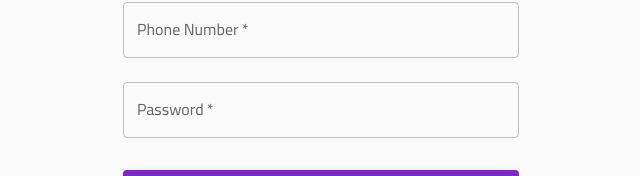
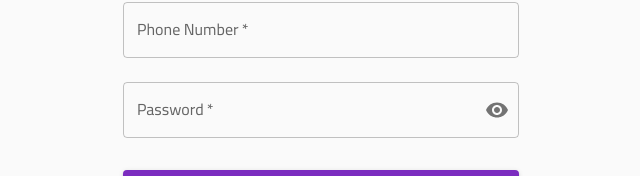
Before and after one commit to mouaztaloo00/Doctors, a React (Create React App) app: page /login in a window 1280 px wide. Shown: the part 138-314 px from the top of the page, without its empty margins (319-959 px from the left). Built offline with nearby package versions, Linux system fonts and the light colour scheme; no server answers.

Commit message:
show password

```diff
--- a/src/pages/Login.js
+++ b/src/pages/Login.js
@@ -1,6 +1,7 @@
 import React, { useEffect, useState } from 'react';
 import axios from 'axios';
-import { Snackbar, TextField, Button, Alert, Container, Typography, Box } from '@mui/material';
+import { Snackbar, TextField, Button, Alert, Container, Typography, Box, IconButton, InputAdornment } from '@mui/material';
+import { Visibility, VisibilityOff } from '@mui/icons-material';
 import { useNavigate } from 'react-router-dom';
 import { messaging, getToken } from '../firebase';
 
@@ -8,6 +9,13 @@
   const apiBaseUrl = process.env.REACT_APP_API_BASE_URL;
 
   const [fcmToken, setFcmToken] = useState(null);
+  const [phoneNumber, setPhoneNumber] = useState('');
+  const [password, setPassword] = useState('');
+  const [showPassword, setShowPassword] = useState(false);
+  const [snackbarOpen, setSnackbarOpen] = useState(false);
+  const [snackbarMessage, setSnackbarMessage] = useState('');
+  const [snackbarSeverity, setSnackbarSeverity] = useState('success');
+  const navigate = useNavigate();
 
   useEffect(() => {
     getToken(messaging, { vapidKey: 'BPSaMt94J9JyYBN7nby_r0sEkZoPPodtQDh0629OFjJnqXPeVfKSuAl0MuE4MwuR54ecXEvHGWBUcabXHPsiEHE' })
@@ -23,13 +31,6 @@
         console.log('An error occurred while retrieving token. ', err);
       });
   }, []);
-
-  const [phoneNumber, setPhoneNumber] = useState('');
-  const [password, setPassword] = useState('');
-  const [snackbarOpen, setSnackbarOpen] = useState(false);
-  const [snackbarMessage, setSnackbarMessage] = useState('');
-  const [snackbarSeverity, setSnackbarSeverity] = useState('success');
-  const navigate = useNavigate();
 
   const handleLogin = async () => {
     if (!fcmToken) {
@@ -70,6 +71,10 @@
     }
   };
 
+  const togglePasswordVisibility = () => {
+    setShowPassword(!showPassword);
+  };
+
   return (
     <Container component="main" maxWidth="xs">
       <Box
@@ -98,10 +103,23 @@
             required
             fullWidth
             label="Password"
-            type="password"
+            type={showPassword ? 'text' : 'password'}
             value={password}
             onChange={(e) => setPassword(e.target.value)}
-            onKeyDown={handleKeyDown} // Added this
+            onKeyDown={handleKeyDown}
+            InputProps={{
+              endAdornment: (
+                <InputAdornment position="end">
+                  <IconButton
+                    aria-label="toggle password visibility"
+                    onClick={togglePasswordVisibility}
+                    edge="end"
+                  >
+                    {showPassword ? <VisibilityOff /> : <Visibility />}
+                  </IconButton>
+                </InputAdornment>
+              )
+            }}
           />
           <Button
             type="submit"
@@ -125,7 +143,6 @@
           left: '50%',
           transform: 'translate(-50%, -50%)',
         }}
-
       >
         <Alert
           onClose={() => setSnackbarOpen(false)}
```
